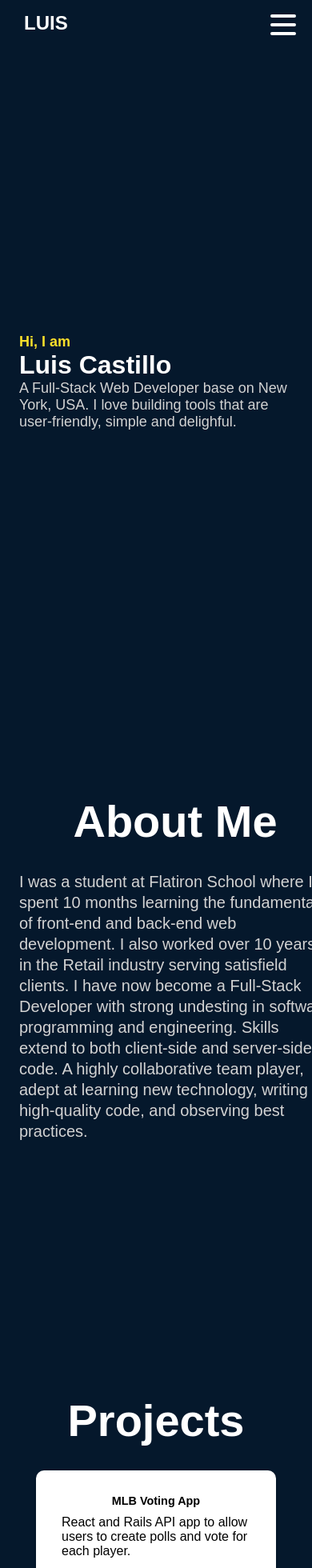
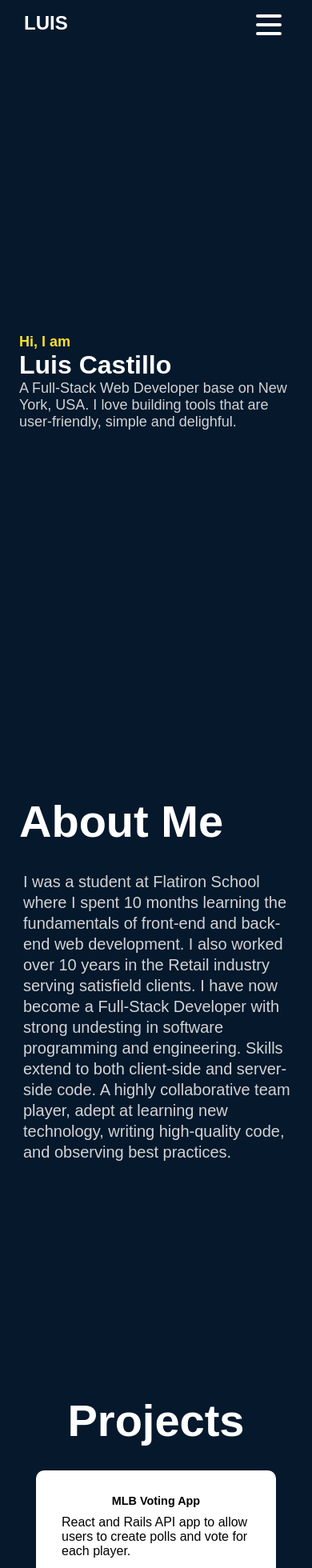
Before and after one commit to LuisCastilloKC/luis-castillo-portfolio, a React (Create React App) app: page /#contact in a window 390 px wide. Before the commit this address led to /#contact. Shown: the top 1960 px of the page at 80% size. Built offline with nearby package versions, Linux system fonts and the light colour scheme.

Commit message:
side bar and about mobile friendly

```diff
--- a/src/components/Navbar/MenuHanburger.jsx
+++ b/src/components/Navbar/MenuHanburger.jsx
@@ -11,9 +11,13 @@
     z-index: 20;
     display: none;
     @media (max-width: 768px) {
-    display: flex;
-    justify-content: space-around;
-    flex-flow: column nowrap;
+      display: flex;
+      justify-content: space-around;
+      flex-flow: column nowrap;
+      padding-right: 70px;
+    }
+    @media (max-width: 480px) {
+      padding-right: 50px;
   }
   div {
     width: 2rem;
--- a/src/styles/Container.js
+++ b/src/styles/Container.js
@@ -50,7 +50,7 @@
         font-weight: bold;
     `
     export const HomeP = styled.p`
-        color: #D3D3D3;;
+        color: #D3D3D3;
         font-size: 20px;
         max-width: 620px;
 
@@ -80,6 +80,7 @@
         max-width: 1100px;
         margin-right: auto;
         margin-left: auto;
+
     `
 
     export const AboutContentContainer = styled.div`
@@ -88,13 +89,17 @@
         margin: 0px 200px 0px 200px;
 
         @media screen and (max-width: 768px){
-            margin: 0px auto 0px auto;
+            margin: 0 40px 0px 5px;
         }
     `
     export const AboutH1 = styled.h1`
         color: #fff;
         font-size: 3.5rem;
         margin-bottom: 30px;
+
+        @media screen and (max-width: 768px) {
+            margin-right: auto;
+        }
     `
     export const AboutP = styled.p`
         color: #D3D3D3;
```
